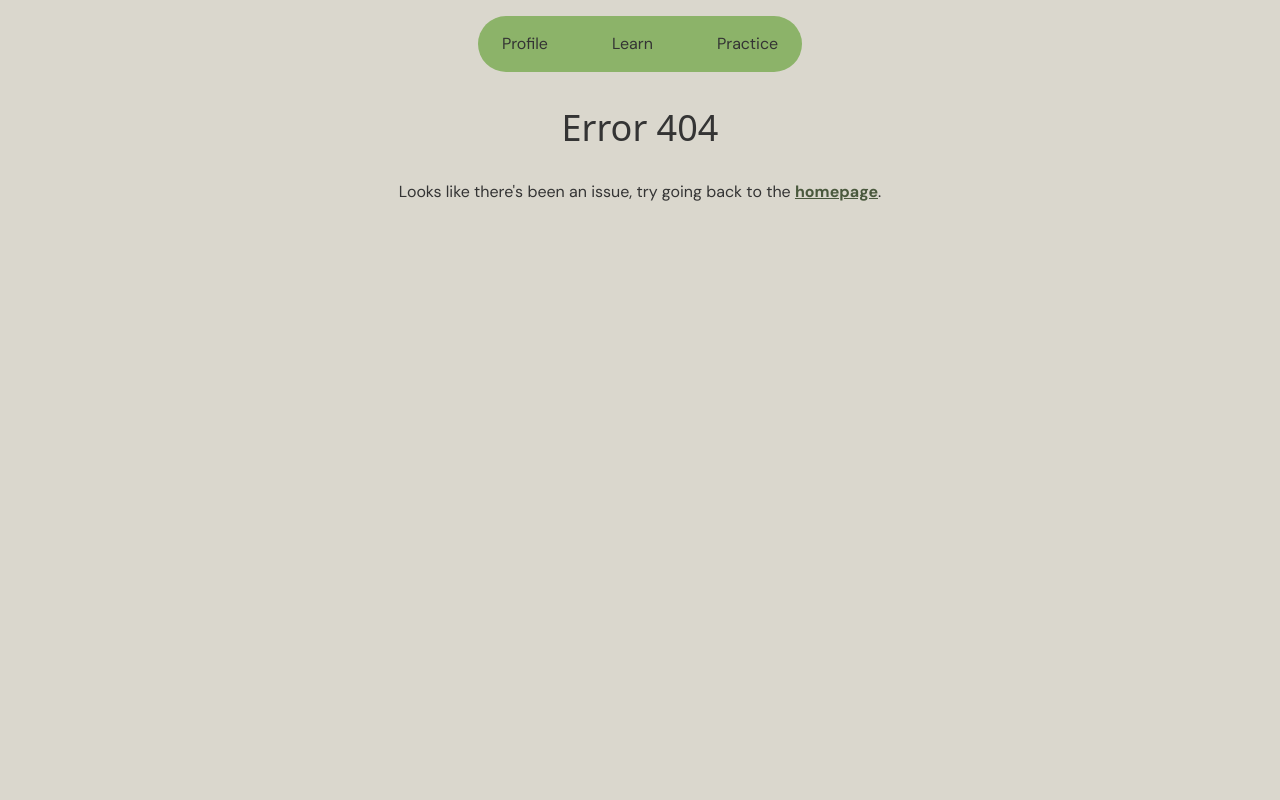
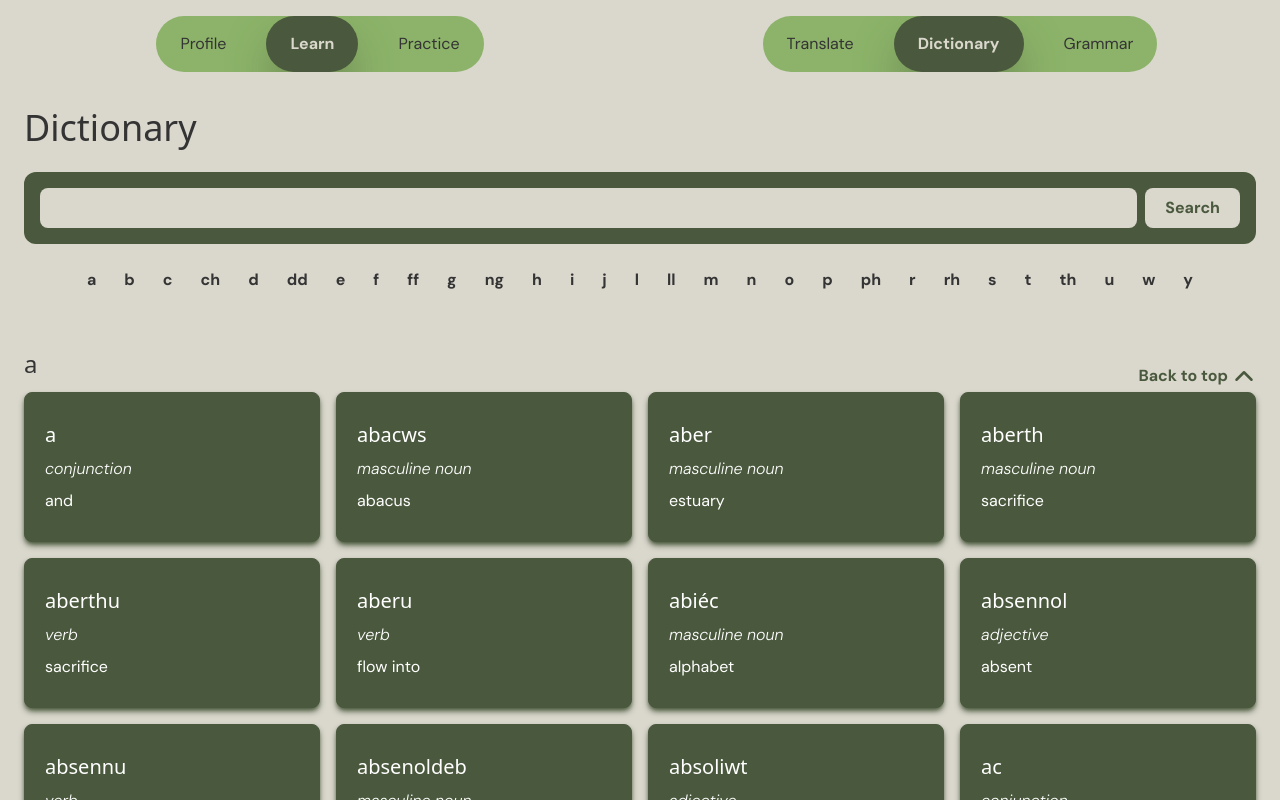
Before and after one commit to cerithf/wrth-sgwrs-v3, a React (Vite) app: page /dictionary in a window 1280 px wide. Before the commit this address had no page. Shown: the top 800 px of the page. Built offline with nearby package versions, Linux system fonts and the light colour scheme; a web font is replaced by a local one.

Commit message:
Update routing for Translate, Dictionary, and Grammar pages; update NavBar for learn pages

```diff
--- a/src/App.tsx
+++ b/src/App.tsx
@@ -20,6 +20,9 @@ function App() {
           <Route path="/" element={<LogInPage />} />
           <Route path="/profile" element={<Profile />} />
           <Route path="/learn" element={<Learn />} />
+          <Route path="/translate" element={<Learn subpage="translate" />} />
+          <Route path="/dictionary" element={<Learn subpage="dictionary" />} />
+          <Route path="/grammar" element={<Learn subpage="grammar" />} />
           <Route path="/*" element={<Error404 />} />
         </Routes>
       </div>
--- a/src/components/NavBar.tsx
+++ b/src/components/NavBar.tsx
@@ -5,32 +5,41 @@ type LearnPage = (typeof learnPages)[number];
 
 export default function NavBar({
   currentPage,
-  setTab,
+  variant = "main-pages",
 }: {
   currentPage?: string;
-  setTab?: React.Dispatch<React.SetStateAction<LearnPage>>;
+  variant?: "main-pages" | "learn-pages";
 }) {
-  const activeTab =
-    "bg-theme-dark-green text-theme-cream font-bold p-4 rounded-full shadow-2xl shadow-theme-dark-green";
-  const inactiveTab = "p-4 rounded-full";
+  const pages =
+    variant == "main-pages" ? ["profile", "learn", "practice"] : learnPages;
+
+  function ActiveTab({ page }: { page: string }) {
+    return (
+      <li className="bg-theme-dark-green text-theme-cream font-bold p-4 rounded-full shadow-2xl shadow-theme-dark-green cursor-default">
+        <span className="p-2">{capitalise(page)}</span>
+      </li>
+    );
+  }
+
+  function InactiveTab({ page }: { page: string }) {
+    return (
+      <li className="p-4 rounded-full">
+        <a href={"/" + page} className="p-2">
+          {capitalise(page)}
+        </a>
+      </li>
+    );
+  }
   return (
     <nav className="w-full h-fit flex justify-center p-4 sticky top-0">
       <ul className="flex gap-4 bg-theme-green rounded-full overflow-hidden">
-        {!setTab
-          ? ["profile", "learn", "practice"].map((page) => (
-              <li className={currentPage == page ? activeTab : inactiveTab}>
-                <a href={"/" + page} className="p-2">
-                  {capitalise(page)}
-                </a>
-              </li>
-            ))
-          : learnPages.map((page) => (
-              <li className={currentPage == page ? activeTab : inactiveTab}>
-                <button className="cursor-pointer" onClick={() => setTab(page)}>
-                  {capitalise(page)}
-                </button>
-              </li>
-            ))}
+        {pages.map((page) =>
+          currentPage == page ? (
+            <ActiveTab page={page} />
+          ) : (
+            <InactiveTab page={page} />
+          ),
+        )}
       </ul>
     </nav>
   );
--- a/src/index.css
+++ b/src/index.css
@@ -82,6 +82,12 @@ p {
   @apply max-sm:text-center pt-2 md:pt-4 pb-10 leading-14;
 }
 
+@media (max-width: 400px) {
+  .xxs-grid-cols-1 {
+    @apply grid-cols-1;
+  }
+}
+
 /* GRAMMAR PAGE STYLING */
 
 .GrammarPage h2 {
--- a/src/pages/Learn.tsx
+++ b/src/pages/Learn.tsx
@@ -5,19 +5,24 @@ import Translate from "./learn-pages/Translate";
 import Dictionary from "./learn-pages/Dictionary";
 import Grammar from "./learn-pages/Grammar";
 
-export default function Learn() {
 const learnPages = {
   translate: <Translate />,
   dictionary: <Dictionary />,
   grammar: <Grammar />,
 };
 type LearnPage = keyof typeof learnPages;
-  const [activePage, setActivePage] = useState<LearnPage>("translate");
+
+export default function Learn({
+  subpage = "translate",
+}: {
+  subpage?: LearnPage;
+}) {
+  const [activePage, setActivePage] = useState<LearnPage>(subpage);
   return (
     <div className="learn-page h-screen flex flex-col">
       <div className="md:flex">
         <NavBar currentPage="learn" />
-        <NavBar currentPage={activePage} setTab={setActivePage} />
+        <NavBar currentPage={activePage} variant="learn-pages" />
       </div>
       <main className="py-3 px-6 gap-4 flex flex-col">
         <h1>{capitalise(activePage)}</h1>
--- a/src/pages/learn-pages/Dictionary.tsx
+++ b/src/pages/learn-pages/Dictionary.tsx
@@ -17,27 +17,32 @@ interface dictionaryEntryInterface {
 }
 
 export default function Dictionary() {
+  const [searchQuery, setSearchQuery] = useState<string | undefined>("");
+
   // prettier-ignore
   const welshAlphabet = [
     "a", "b", "c", "ch", "d", "dd", "e", "f", "ff", "g", "ng", "h", "i", "j", "l",
     "ll", "m", "n", "o", "p", "ph", "r", "rh", "s", "t", "th", "u", "w", "y",
   ];
 
+  const wordGender = {
+    m: "masculine noun",
+    f: "feminine noun",
+    mf: "masculine or feminine noun",
+  } as const;
+
+  type GenderAbbreviation = keyof typeof wordGender;
+
+  const isGenderAbbreviation = (value: unknown): value is GenderAbbreviation =>
+    typeof value === "string" && value in wordGender;
+
   function WordType({ entry }: { entry: dictionaryEntryInterface }) {
-    if (entry.pos == "noun") {
-      switch (entry.gender) {
-        case "m":
-          return "masculine noun";
-        case "f":
-          return "feminine noun";
-        case "mf":
-          return "masculine or feminine noun";
-        default:
-          return "noun";
-      }
-    } else {
-      return entry.pos;
+    if (entry.pos === "noun") {
+      return isGenderAbbreviation(entry.gender)
+        ? wordGender[entry.gender]
+        : "noun";
     }
+    return entry.pos;
   }
 
   function getWordsWithLetter(letter: string) {
@@ -59,7 +64,7 @@ export default function Dictionary() {
     data: dictionaryEntryInterface[];
   }) {
     return (
-      <div className="grid grid-cols-2 md:grid-cols-3 lg:grid-cols-4 gap-4">
+      <div className="grid xxs-grid-cols-1 grid-cols-2 md:grid-cols-3 lg:grid-cols-4 gap-4">
         {data.map((entry) => (
           <div
             className="card bg-theme-dark-green shadow-md shadow-theme-dark-green text-white"
@@ -69,27 +74,38 @@ export default function Dictionary() {
             <p className="font-light italic p-0! m-0!">
               <WordType entry={entry} />
             </p>
-            <p>{entry.enlemma}</p>
+            <p className="">{entry.enlemma}</p>
           </div>
         ))}
       </div>
     );
   }
+
+  function handleChange(e: any): void {
+    e.preventDefault();
+    const form = e.currentTarget;
+    const formData = new FormData(form);
+    const query = formData.get("query")?.toString();
+    setSearchQuery(query);
+  }
+
   return (
     <div className="dictionary-page">
       <div className="bg-theme-dark-green text-white rounded-xl p-4">
-        <form className="flex gap-2">
+        <form method="get" className="flex gap-2" onChange={handleChange}>
           <input
             type="text"
-            name="dictionary-search"
-            id="dictionary-search"
+            name="query"
+            id="query"
             className="bg-theme-cream rounded-lg w-full p-1 text-black"
+            onChange={(e) => setSearchQuery(e.target.value)}
           />
           <button className="btn bg-theme-cream text-theme-dark-green px-5 m-0">
             Search
           </button>
         </form>
       </div>
+      {searchQuery}
       <div className="alphabet font-bold flex flex-wrap gap-x-7 m-6 justify-center">
         {welshAlphabet.map((letter) => (
           <a href={"#" + letter} className="">
@@ -99,7 +115,7 @@ export default function Dictionary() {
       </div>
       {welshAlphabet.map((letter: string) => (
         <>
-          <span className="flex gap-4 items-end">
+          <span className="flex gap-4 items-end mb-1">
             <h2 id={letter} className="pt-8!">
               {letter}
             </h2>
```
Lines whose indentation alone changed are shown as unchanged.
